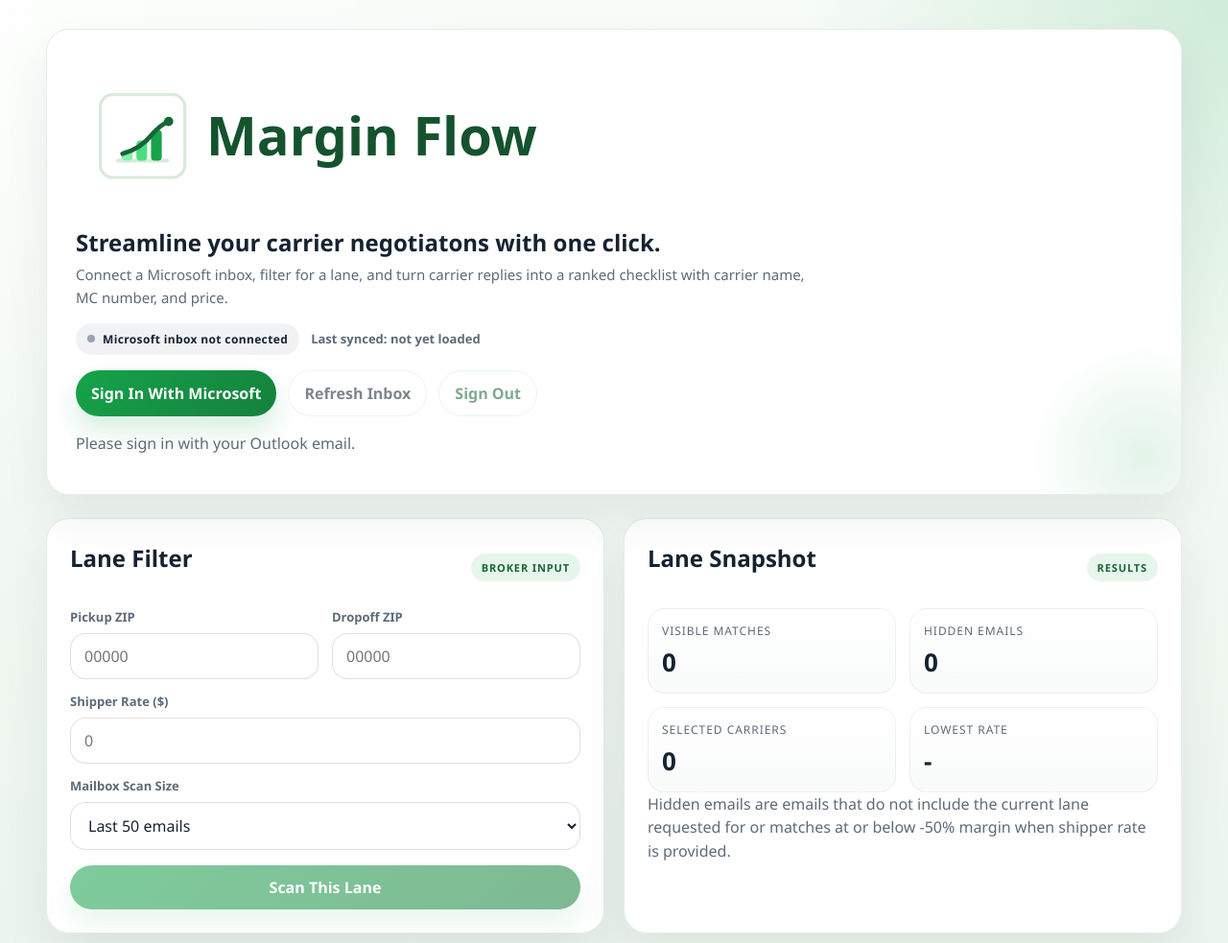
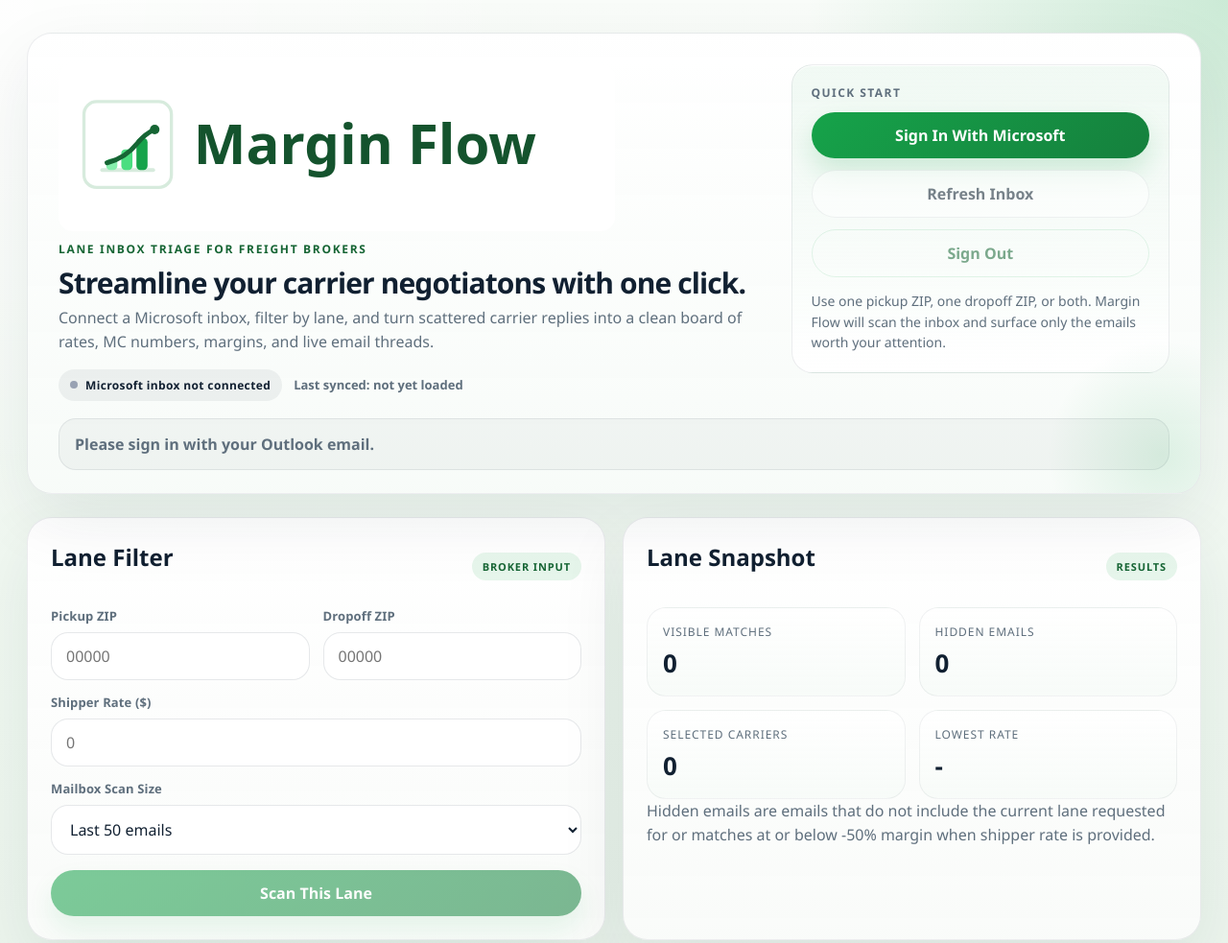
Before and after one commit to MarginFlow/MarginFlow, a website: page public/index.html in a window 1280 px wide. Shown: the top 983 px of the page at 96% size. Drawn offline with Linux system fonts and the light colour scheme.

Commit message:
Redesign beta UI for stronger trust and clarity

```diff
--- a/public/index.html
+++ b/public/index.html
@@ -13,28 +13,39 @@
   <body>
     <main class="shell">
       <section class="hero">
-        <div>
+        <div class="hero-layout">
+          <div class="hero-copy-block">
             <img class="hero-logo" src="./assets/logos/margin-flow-logo-3.svg" alt="Margin Flow" />
+            <p class="eyebrow">Lane inbox triage for freight brokers</p>
             <h1>Streamline your carrier negotiatons with one click.</h1>
             <p class="hero-copy">
-            Connect a Microsoft inbox, filter for a lane, and turn carrier replies
-            into a ranked checklist with carrier name, MC number, and price.
+              Connect a Microsoft inbox, filter by lane, and turn scattered carrier replies
+              into a clean board of rates, MC numbers, margins, and live email threads.
             </p>
             <div class="trust-row">
               <span id="connection-badge" class="trust-pill">Microsoft inbox not connected</span>
               <span id="sync-text" class="trust-note">Last synced: not yet loaded</span>
             </div>
           </div>
+          <div class="hero-command">
+            <p class="command-kicker">Quick Start</p>
             <div class="hero-actions">
               <button id="sign-in-button" class="primary-button" type="button">Sign In With Microsoft</button>
               <button id="refresh-button" class="secondary-button" type="button" disabled>Refresh Inbox</button>
               <button id="sign-out-button" class="ghost-button" type="button" disabled>Sign Out</button>
             </div>
+            <div class="command-note">
+              Use one pickup ZIP, one dropoff ZIP, or both. Margin Flow will scan the inbox and surface only the emails worth your attention.
+            </div>
+          </div>
+        </div>
+        <div class="status-shell">
           <p id="status-text" class="status-text">Please sign in with your Outlook email.</p>
+        </div>
       </section>
 
       <section class="grid two-up">
-        <article class="panel">
+        <article class="panel lane-panel">
           <div class="panel-head">
             <h2>Lane Filter</h2>
             <span class="tag">Broker Input</span>
@@ -65,7 +76,7 @@
           <button id="scan-lane-button" class="primary-button full-width" type="button" disabled>Scan This Lane</button>
         </article>
 
-        <article class="panel">
+        <article class="panel snapshot-panel">
           <div class="panel-head">
             <h2>Lane Snapshot</h2>
             <span class="tag">Results</span>
@@ -99,6 +110,7 @@
           <h2>Relevant Carrier Emails</h2>
           <span class="tag">Checklist</span>
         </div>
+        <div class="results-toolbar">
           <div class="bulk-bar">
             <label class="field bulk-field">
               <span>Mass Reply To Selected Carriers</span>
@@ -116,6 +128,7 @@
               </select>
             </label>
           </div>
+        </div>
         <div id="results-list" class="results-list">
           <p class="empty-state">Sign in and scan a lane to load matching carrier emails.</p>
         </div>
--- a/public/styles.css
+++ b/public/styles.css
@@ -1,18 +1,20 @@
 :root {
-  --bg: #eef7ef;
+  --bg: #edf6ee;
   --panel: rgba(255, 255, 255, 0.98);
-  --ink: #152231;
-  --muted: #5d6b79;
-  --line: rgba(21, 34, 49, 0.09);
+  --panel-strong: #ffffff;
+  --ink: #112031;
+  --muted: #5f6f7d;
+  --line: rgba(17, 32, 49, 0.08);
   --accent: #16a34a;
   --accent-dark: #166534;
   --accent-soft: rgba(22, 163, 74, 0.1);
+  --surface-soft: rgba(17, 32, 49, 0.04);
   --green: #166534;
   --yellow: #a16207;
   --red: #b42318;
-  --radius: 24px;
-  --radius-sm: 16px;
-  --shadow: 0 24px 48px rgba(21, 34, 49, 0.08);
+  --radius: 26px;
+  --radius-sm: 18px;
+  --shadow: 0 26px 70px rgba(17, 32, 49, 0.08);
   --sans: "Segoe UI", "Aptos", sans-serif;
   --mono: "Cascadia Code", Consolas, monospace;
 }
@@ -24,15 +26,15 @@ body {
   font-family: var(--sans);
   color: var(--ink);
   background:
-    radial-gradient(circle at top right, rgba(22, 163, 74, 0.18), transparent 22%),
-    radial-gradient(circle at top left, rgba(255, 255, 255, 0.7), transparent 26%),
-    linear-gradient(180deg, #f8fcf8 0%, #edf6ee 52%, #e8f1ea 100%);
+    radial-gradient(circle at top right, rgba(22, 163, 74, 0.2), transparent 22%),
+    radial-gradient(circle at top left, rgba(255, 255, 255, 0.8), transparent 28%),
+    linear-gradient(180deg, #f9fcf9 0%, #eef7ef 48%, #e7f0e8 100%);
 }
 
 .shell {
-  max-width: 1240px;
+  max-width: 1280px;
   margin: 0 auto;
-  padding: 30px 28px 40px;
+  padding: 34px 28px 44px;
 }
 
 .hero,
@@ -45,11 +47,14 @@ body {
 
 .hero {
   display: grid;
-  gap: 16px;
-  padding: 30px 30px 24px;
+  gap: 18px;
+  padding: 32px 32px 24px;
   margin-bottom: 24px;
   position: relative;
   overflow: hidden;
+  background:
+    linear-gradient(180deg, rgba(255, 255, 255, 0.98), rgba(247, 251, 248, 0.94)),
+    var(--panel);
 }
 
 .hero::after {
@@ -63,20 +68,41 @@ body {
   pointer-events: none;
 }
 
+.hero-layout {
+  display: grid;
+  grid-template-columns: minmax(0, 1.5fr) minmax(320px, 0.8fr);
+  gap: 24px;
+  align-items: start;
+}
+
+.hero-copy-block {
+  max-width: 780px;
+}
+
 .hero-logo {
   display: block;
-  width: min(100%, 560px);
+  width: min(100%, 580px);
   height: auto;
   margin: 0 0 10px;
+}
+
+.eyebrow {
+  margin-bottom: 10px;
+  color: var(--accent-dark);
+  font-size: 12px;
+  font-weight: 800;
+  letter-spacing: 0.14em;
+  text-transform: uppercase;
 }
 
 h1, h2, p { margin-top: 0; }
 
 h1 {
   margin-bottom: 8px;
-  font-size: 24px;
-  line-height: 1.18;
-  font-weight: 700;
+  font-size: 30px;
+  line-height: 1.1;
+  font-weight: 800;
+  letter-spacing: -0.03em;
   max-width: 780px;
 }
 
@@ -89,7 +115,31 @@ h1 {
 
 .hero-copy {
   max-width: 760px;
-  font-size: 15px;
+  font-size: 16px;
+}
+
+.hero-command {
+  padding: 20px;
+  border-radius: 22px;
+  border: 1px solid rgba(17, 32, 49, 0.08);
+  background: linear-gradient(180deg, rgba(22, 163, 74, 0.06), rgba(255, 255, 255, 0.98));
+  box-shadow: inset 0 1px 0 rgba(255, 255, 255, 0.9);
+}
+
+.command-kicker {
+  margin-bottom: 12px;
+  color: var(--muted);
+  font-size: 12px;
+  font-weight: 800;
+  text-transform: uppercase;
+  letter-spacing: 0.12em;
+}
+
+.command-note {
+  margin-top: 14px;
+  color: var(--muted);
+  font-size: 14px;
+  line-height: 1.55;
 }
 
 .trust-row {
@@ -139,19 +189,22 @@ h1 {
 
 .hero-actions {
   display: flex;
-  flex-wrap: wrap;
+  flex-direction: column;
   gap: 12px;
 }
 
 .grid.two-up {
   display: grid;
   grid-template-columns: repeat(2, minmax(0, 1fr));
-  gap: 20px;
+  gap: 18px;
   margin-bottom: 24px;
 }
 
 .panel {
   padding: 24px;
+  background:
+    linear-gradient(180deg, rgba(255, 255, 255, 0.98), rgba(249, 251, 249, 0.94)),
+    var(--panel);
 }
 
 .panel-head {
@@ -173,6 +226,18 @@ h1 {
   letter-spacing: 0.08em;
 }
 
+.status-shell {
+  padding: 14px 16px;
+  border-radius: 18px;
+  border: 1px solid rgba(17, 32, 49, 0.08);
+  background: rgba(17, 32, 49, 0.035);
+}
+
+.status-text {
+  margin: 0;
+  font-weight: 600;
+}
+
 .form-grid {
   display: grid;
   grid-template-columns: repeat(2, minmax(0, 1fr));
@@ -190,6 +255,7 @@ h1 {
   font-size: 13px;
   color: var(--muted);
   font-weight: 700;
+  letter-spacing: 0.01em;
 }
 
 .full {
@@ -207,9 +273,9 @@ input,
 select,
 textarea {
   width: 100%;
-  border: 1px solid rgba(29, 41, 57, 0.14);
+  border: 1px solid rgba(17, 32, 49, 0.1);
   border-radius: var(--radius-sm);
-  padding: 12px 14px;
+  padding: 13px 15px;
   background: rgba(255, 255, 255, 0.94);
   color: var(--ink);
   transition: border-color 160ms ease, box-shadow 160ms ease, background 160ms ease;
@@ -232,7 +298,7 @@ textarea {
 button {
   border: 0;
   border-radius: 999px;
-  padding: 12px 16px;
+  padding: 13px 18px;
   cursor: pointer;
   font-weight: 700;
   transition: transform 160ms ease, box-shadow 160ms ease, opacity 160ms ease;
@@ -256,7 +322,7 @@ button:disabled {
 .secondary-button {
   background: rgba(255, 255, 255, 0.92);
   color: var(--ink);
-  border: 1px solid rgba(29, 41, 57, 0.12);
+  border: 1px solid rgba(17, 32, 49, 0.1);
 }
 
 .ghost-button {
@@ -278,10 +344,11 @@ button:disabled {
 }
 
 .metrics div {
-  padding: 14px;
-  border-radius: 18px;
-  background: linear-gradient(180deg, rgba(255, 255, 255, 0.98), rgba(248, 251, 249, 0.92));
-  border: 1px solid rgba(21, 34, 49, 0.06);
+  padding: 16px;
+  border-radius: 20px;
+  background: linear-gradient(180deg, rgba(255, 255, 255, 0.99), rgba(247, 251, 248, 0.94));
+  border: 1px solid rgba(17, 32, 49, 0.06);
+  box-shadow: inset 0 1px 0 rgba(255, 255, 255, 0.9);
 }
 
 .metrics dt {
@@ -300,7 +367,15 @@ button:disabled {
 
 .results-list {
   display: grid;
+  gap: 18px;
+}
+
+.results-toolbar {
+  display: grid;
+  grid-template-columns: minmax(0, 1fr) auto;
   gap: 16px;
+  align-items: start;
+  margin-bottom: 18px;
 }
 
 .bulk-bar {
@@ -308,15 +383,18 @@ button:disabled {
   grid-template-columns: minmax(0, 1fr) auto;
   gap: 12px;
   align-items: end;
-  margin-bottom: 16px;
   padding: 14px;
   border: 1px solid rgba(21, 34, 49, 0.06);
-  border-radius: 18px;
+  border-radius: 20px;
   background: linear-gradient(180deg, rgba(22, 163, 74, 0.04), rgba(255, 255, 255, 0.9));
 }
 
 .sort-row {
-  margin-bottom: 16px;
+  min-width: 220px;
+  padding: 14px;
+  border: 1px solid rgba(21, 34, 49, 0.06);
+  border-radius: 20px;
+  background: linear-gradient(180deg, rgba(255, 255, 255, 0.98), rgba(247, 251, 248, 0.94));
 }
 
 .sort-field {
@@ -328,19 +406,19 @@ button:disabled {
 }
 
 .result-card {
-  border: 1px solid rgba(21, 34, 49, 0.08);
-  border-radius: 22px;
-  padding: 20px;
-  background: linear-gradient(180deg, rgba(255, 255, 255, 0.98), rgba(248, 251, 249, 0.92));
-  box-shadow: 0 12px 26px rgba(21, 34, 49, 0.05);
+  border: 1px solid rgba(17, 32, 49, 0.08);
+  border-radius: 24px;
+  padding: 22px;
+  background: linear-gradient(180deg, rgba(255, 255, 255, 0.99), rgba(247, 251, 248, 0.94));
+  box-shadow: 0 16px 34px rgba(17, 32, 49, 0.06);
 }
 
 .result-top {
   display: flex;
   justify-content: space-between;
-  gap: 16px;
+  gap: 22px;
   align-items: flex-start;
-  margin-bottom: 14px;
+  margin-bottom: 16px;
 }
 
 .carrier-line {
@@ -357,7 +435,7 @@ button:disabled {
 
 .carrier-name {
   margin: 0;
-  font-size: 21px;
+  font-size: 22px;
   letter-spacing: -0.01em;
 }
 
@@ -370,6 +448,7 @@ button:disabled {
 .subject {
   font-weight: 600;
   margin-bottom: 6px;
+  color: var(--ink);
 }
 
 .meta-line {
@@ -386,7 +465,7 @@ button:disabled {
 
 .pill {
   border-radius: 999px;
-  padding: 7px 11px;
+  padding: 8px 12px;
   font-size: 11px;
   font-weight: 700;
   background: rgba(21, 34, 49, 0.06);
@@ -399,11 +478,12 @@ button:disabled {
 .pill.red { color: var(--red); background: rgba(180, 35, 24, 0.12); }
 
 .rate-value {
-  font-size: 28px;
+  font-size: 30px;
   font-weight: 800;
   margin: 0;
   line-height: 1;
   text-align: right;
+  letter-spacing: -0.03em;
 }
 
 .rate-value.green {
@@ -455,9 +535,9 @@ button:disabled {
 .preview {
   margin-top: 14px;
   margin-bottom: 0;
-  padding: 12px 14px;
-  border-radius: 16px;
-  background: rgba(21, 34, 49, 0.04);
+  padding: 13px 15px;
+  border-radius: 18px;
+  background: rgba(17, 32, 49, 0.04);
   line-height: 1.55;
 }
 
@@ -473,7 +553,7 @@ button:disabled {
   margin-top: 14px;
   padding: 14px;
   border: 1px solid rgba(21, 34, 49, 0.08);
-  border-radius: 18px;
+  border-radius: 20px;
   background: linear-gradient(180deg, rgba(240, 248, 242, 0.9), rgba(250, 252, 250, 0.96));
 }
 
@@ -495,7 +575,7 @@ button:disabled {
   padding: 12px;
   border-radius: 16px;
   background: #fff;
-  border: 1px solid rgba(29, 41, 57, 0.08);
+  border: 1px solid rgba(17, 32, 49, 0.07);
   box-shadow: inset 0 1px 0 rgba(255, 255, 255, 0.8);
 }
 
@@ -555,11 +635,12 @@ button:disabled {
 
 .empty-state {
   margin: 0;
-  padding: 22px;
+  padding: 26px;
   border-radius: 20px;
   background: linear-gradient(180deg, rgba(255, 255, 255, 0.98), rgba(248, 251, 249, 0.92));
   color: var(--muted);
   border: 1px dashed rgba(21, 34, 49, 0.12);
+  text-align: center;
 }
 
 .site-footer {
@@ -576,16 +657,23 @@ button:disabled {
 }
 
 @media (max-width: 920px) {
+  .hero-layout,
   .grid.two-up,
   .form-grid,
   .metrics,
   .reply-box,
-  .bulk-bar {
+  .bulk-bar,
+  .results-toolbar {
     grid-template-columns: 1fr;
   }
 
   .result-top {
     flex-direction: column;
+  }
+
+  .hero-actions {
+    flex-direction: row;
+    flex-wrap: wrap;
   }
 
   .rate-value,
```
Lines whose indentation alone changed are shown as unchanged.
